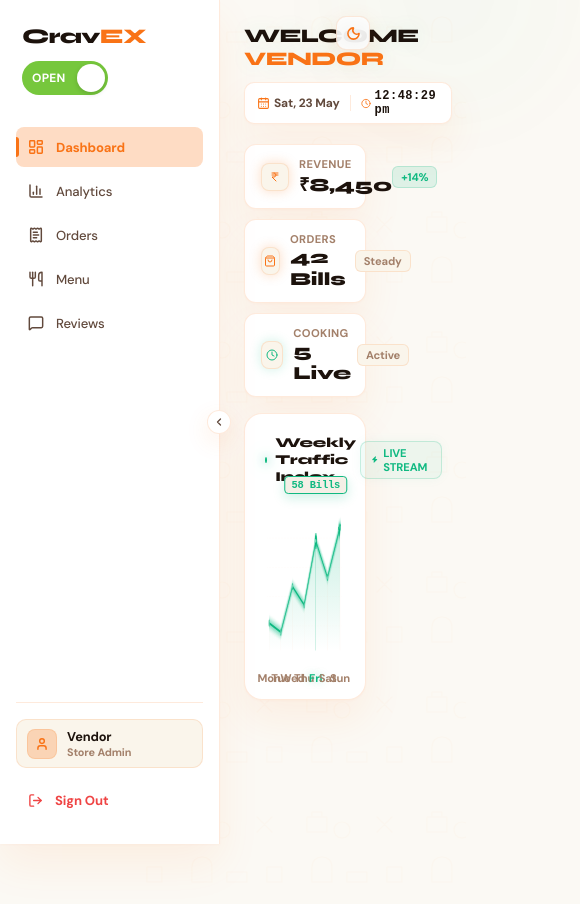
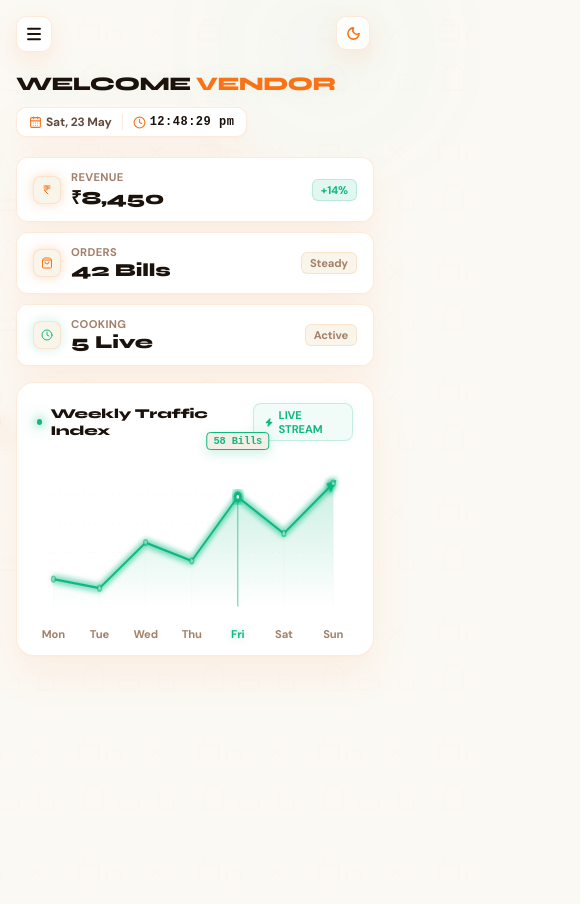
Before and after one commit to piyali2608/CravEX_frontend, a React (Vite) app: page /#/dashboard in a window 390 px wide. Shown: the top 904 px of the page, 580 px wide, since content can reach past the window. Built offline with nearby package versions, Linux system fonts and the light colour scheme.

Commit message:
changed the sidebar

```diff
--- a/src/App.jsx
+++ b/src/App.jsx
@@ -9,14 +9,24 @@ import ToastContainer from "./components/ToastContainer";
 import { useTheme } from "./hooks/useTheme";
 import { useMediaQuery } from "./hooks/useMediaQuery";
 import { useToast } from "./hooks/useToast";
-import { Sun, Moon } from "lucide-react";
+import { Sun, Moon, Menu } from "lucide-react"; // Imported Menu icon for mobile toggle
 
 export default function App() {
   const { theme, toggle: onToggleTheme } = useTheme();
   const isMobile = useMediaQuery("(max-width: 768px)");
+
+  // Automatically start collapsed (hidden) if the user is on a mobile device
   const [isCollapsed, setIsCollapsed] = useState(false);
   const [isStoreOpen, setIsStoreOpen] = useState(true);
   const { toasts, show: showToast, dismiss: dismissToast } = useToast();
+
+  useEffect(() => {
+    if (isMobile) {
+      setIsCollapsed(true);
+    } else {
+      setIsCollapsed(false);
+    }
+  }, [isMobile]);
 
   const getTabFromHash = () => {
     const cleanHash = window.location.hash.replace("#/", "");
@@ -40,6 +50,7 @@ export default function App() {
   const handleTabChange = (tabId) => {
     window.location.hash = `#/${tabId}`;
     setActiveTab(tabId);
+    if (isMobile) setIsCollapsed(true); // Auto-close drawer on link click if on phone
   };
 
   const renderContent = () => {
@@ -55,6 +66,21 @@ export default function App() {
 
   return (
     <div style={{ display: "flex", minHeight: "100vh", background: "var(--bg)", width: "100%" }}>
+
+      {/* MOBILE TRIGGER HAMBURGER PANEL: Only mounts when viewed on phones */}
+      {isMobile && isCollapsed && (
+        <button
+          onClick={() => setIsCollapsed(false)}
+          style={{
+            position: "fixed", top: "16px", left: "16px", display: "flex", alignItems: "center", justifyContent: "center",
+            height: "36px", width: "36px", background: "var(--surface)", border: "1.5px solid var(--border)",
+            borderRadius: "10px", cursor: "pointer", color: "var(--text)", boxShadow: "var(--shadow2)", zIndex: 105
+          }}
+        >
+          <Menu size={18} strokeWidth={2.5} />
+        </button>
+      )}
+
       {/* Floating Theme Button */}
       <button
         onClick={onToggleTheme}
@@ -63,7 +89,7 @@ export default function App() {
           position: "fixed", top: "16px", right: "20px", display: "flex", alignItems: "center", justifyContent: "center",
           height: "34px", width: "34px", background: "color-mix(in srgb, var(--surface) 85%, transparent)",
           backdropFilter: "blur(12px)", border: "1.5px solid var(--border)", borderRadius: "10px", cursor: "pointer",
-          color: "var(--accent)", boxShadow: "var(--shadow2)", zIndex: 200, transition: "all 0.15s ease"
+          color: "var(--accent)", boxShadow: "var(--shadow2)", zIndex: 100, transition: "all 0.15s ease"
         }}
         onMouseEnter={(e) => { e.currentTarget.style.borderColor = "var(--accent)"; e.currentTarget.style.transform = "translateY(-1px)"; }}
         onMouseLeave={(e) => { e.currentTarget.style.borderColor = "var(--border)"; e.currentTarget.style.transform = "translateY(0)"; }}
@@ -74,14 +100,16 @@ export default function App() {
       {/* Navigation Controls Dock */}
       <Sidebar activeTab={activeTab} setActiveTab={handleTabChange} isCollapsed={isCollapsed} setIsCollapsed={setIsCollapsed} isStoreOpen={isStoreOpen} setIsStoreOpen={setIsStoreOpen} />
 
-      {/* Primary Workspace Panel */}
+      {/* MOBILE RESPONSIVE WORKSPACE WRAPPER */}
       <main style={{
         flex: 1,
-        marginLeft: isCollapsed ? "80px" : (isMobile ? "220px" : "240px"),
-        padding: "24px",
-        paddingRight: isMobile ? "24px" : "80px",
+        // Set left margin to 0px on mobile viewports so content expands correctly
+        marginLeft: isMobile ? "0px" : (isCollapsed ? "80px" : "240px"),
+        padding: isMobile ? "16px" : "24px",
+        paddingTop: isMobile ? "72px" : "24px", // Extra upper clearance room on phones for menu buttons
+        paddingRight: isMobile ? "16px" : "80px",
         minWidth: 0,
-        transition: "margin-left 0.25s cubic-bezier(0.4, 0, 0.2, 1), padding-right 0.25s ease"
+        transition: "margin-left 0.25s cubic-bezier(0.4, 0, 0.2, 1), padding 0.25s ease"
       }}>
         {renderContent()}
       </main>
--- a/src/components/Sidebar.jsx
+++ b/src/components/Sidebar.jsx
@@ -15,23 +15,35 @@ export default function Sidebar({ activeTab, setActiveTab, isCollapsed, setIsCol
   ];
 
   return (
+    <>
+      {/* MOBILE DRAWERS BACKDROP GLASS OVERLAY */}
+      {isMobile && !isCollapsed && (
+        <div
+          onClick={() => setIsCollapsed(true)}
+          style={{
+            position: "fixed", inset: 0, background: "rgba(0,0,0,0.15)",
+            backdropFilter: "blur(4px)", zIndex: 108, animation: "fadeIn 0.2s ease"
+          }}
+        />
+      )}
+
       <aside style={{
-      width: isCollapsed ? 76 : (isMobile ? 220 : 240),
+        width: isMobile ? 240 : (isCollapsed ? 76 : 240),
         position: "fixed",
         top: 0,
-      left: 0,
         bottom: 0,
+        left: isMobile ? (isCollapsed ? "-250px" : "0px") : "0px",
         background: "var(--bg2)",
         borderRight: "1.5px solid var(--border)",
         display: "flex",
         flexDirection: "column",
-      padding: isCollapsed ? "1.5rem 0.5rem" : "1.5rem 1rem",
-      boxShadow: "var(--shadow)",
+        padding: (isMobile || !isCollapsed) ? "1.5rem 1rem" : "1.5rem 0.5rem",
+        boxShadow: (isMobile && isCollapsed) ? "none" : "var(--shadow)",
         zIndex: 110,
-      transition: "width 0.25s cubic-bezier(0.4, 0, 0.2, 1), padding 0.25s ease"
+        transition: "width 0.25s cubic-bezier(0.4, 0, 0.2, 1), left 0.25s cubic-bezier(0.4, 0, 0.2, 1), padding 0.25s ease"
       }}>
 
-      {/* Vertically Centered Expand/Collapse Trigger */}
+        {/* Collapse/Expand Toggle Handle Pin */}
         <button
           onClick={() => setIsCollapsed(!isCollapsed)}
           onMouseEnter={() => setIsHoveredToggle(true)}
@@ -56,29 +68,29 @@ export default function Sidebar({ activeTab, setActiveTab, isCollapsed, setIsCol
             transition: "all 0.2s ease"
           }}
         >
-        {isCollapsed ? <ChevronRight size={12} strokeWidth={2.5} /> : <ChevronLeft size={12} strokeWidth={2.5} />}
+          {(isCollapsed && !isMobile) || (!isCollapsed && isMobile) ? <ChevronRight size={12} strokeWidth={2.5} /> : <ChevronLeft size={12} strokeWidth={2.5} />}
         </button>
 
         {/* Brand Header Group */}
         <div style={{
           display: "flex",
           flexDirection: "column",
-        alignItems: isCollapsed ? "center" : "flex-start",
+          alignItems: (isCollapsed && !isMobile) ? "center" : "flex-start",
           marginBottom: "2rem",
           gap: 12,
-        paddingLeft: isCollapsed ? 0 : "6px"
+          paddingLeft: (isCollapsed && !isMobile) ? 0 : "6px"
         }}>
           <div style={{
             fontFamily: "'Syne', sans-serif",
             fontWeight: 800,
-          fontSize: isCollapsed ? "1rem" : "1.3rem",
+            fontSize: (isCollapsed && !isMobile) ? "1rem" : "1.3rem",
             color: "var(--text)",
             whiteSpace: "nowrap",
             letterSpacing: "-0.03em"
           }}>
-          C{isCollapsed ? <span style={{ color: "var(--accent)" }}>X</span> : <>rav<span style={{ color: "var(--accent)" }}>EX</span></>}
+            C{(isCollapsed && !isMobile) ? <span style={{ color: "var(--accent)" }}>X</span> : <>rav<span style={{ color: "var(--accent)" }}>EX</span></>}
           </div>
-        {!isCollapsed ? (
+          {(!isCollapsed || isMobile) ? (
             <div
               onClick={() => setIsStoreOpen(!isStoreOpen)}
               style={{
@@ -142,12 +154,13 @@ export default function Sidebar({ activeTab, setActiveTab, isCollapsed, setIsCol
               <button
                 key={item.id}
                 onClick={() => setActiveTab(item.id)}
-              title={isCollapsed ? item.label : ""}
+                title={(isCollapsed && !isMobile) ? item.label : ""}
                 style={{
                   display: "flex",
                   alignItems: "center",
-                justifyContent: isCollapsed ? "center" : "flex-start",
-                gap: isCollapsed ? 0 : 12,
+                  // TYPO FIXED HERE: Successfully changed to valid JSX key 'justifyContent'
+                  justifyContent: (isCollapsed && !isMobile) ? "center" : "flex-start",
+                  gap: (isCollapsed && !isMobile) ? 0 : 12,
                   width: "100%",
                   padding: "10px 12px",
                   height: "40px",
@@ -175,7 +188,7 @@ export default function Sidebar({ activeTab, setActiveTab, isCollapsed, setIsCol
                   }
                 }}
               >
-              {isActive && !isCollapsed && (
+                {isActive && (!isCollapsed || isMobile) && (
                   <div style={{
                     position: "absolute",
                     left: 0,
@@ -189,7 +202,7 @@ export default function Sidebar({ activeTab, setActiveTab, isCollapsed, setIsCol
                 <span style={{ display: "flex", alignItems: "center", transform: isActive ? "scale(1.04)" : "scale(1)", transition: "transform 0.2s ease" }}>
                   {item.icon}
                 </span>
-              {!isCollapsed && (
+                {(!isCollapsed || isMobile) && (
                   <span style={{ whiteSpace: "nowrap", letterSpacing: "-0.01em" }}>
                     {item.label}
                   </span>
@@ -199,7 +212,7 @@ export default function Sidebar({ activeTab, setActiveTab, isCollapsed, setIsCol
           })}
         </nav>
 
-      {/* Footer Tools Area */}
+        {/* Footer Admin Info Tools Area */}
         <div style={{
           borderTop: "1.5px solid var(--border)",
           paddingTop: "1rem",
@@ -209,16 +222,15 @@ export default function Sidebar({ activeTab, setActiveTab, isCollapsed, setIsCol
           width: "100%"
         }}>
 
-        {/* PROFILE CARD DOCK: Renamed to Vendor */}
           <div
-          title={isCollapsed ? "Vendor (Store Admin)" : ""}
+            title={(isCollapsed && !isMobile) ? "Vendor (Store Admin)" : ""}
             style={{
               display: "flex",
               alignItems: "center",
-            justifyContent: isCollapsed ? "center" : "flex-start",
-            gap: isCollapsed ? 0 : 10,
+              justifyContent: (isCollapsed && !isMobile) ? "center" : "flex-start",
+              gap: (isCollapsed && !isMobile) ? 0 : 10,
               width: "100%",
-            padding: isCollapsed ? "6px" : "8px 10px",
+              padding: (isCollapsed && !isMobile) ? "6px" : "8px 10px",
               borderRadius: "10px",
               background: "var(--surface2)",
               border: "1.5px solid var(--border)",
@@ -227,7 +239,6 @@ export default function Sidebar({ activeTab, setActiveTab, isCollapsed, setIsCol
               transition: "all 0.2s ease"
             }}
           >
-          {/* Avatar Bubble */}
             <div style={{
               width: "30px",
               height: "30px",
@@ -243,35 +254,19 @@ export default function Sidebar({ activeTab, setActiveTab, isCollapsed, setIsCol
               <User size={14} strokeWidth={2.5} />
             </div>
 
-          {/* Identity Meta Labels */}
-          {!isCollapsed && (
+            {(!isCollapsed || isMobile) && (
               <div style={{ display: "flex", flexDirection: "column", minWidth: 0, flex: 1 }}>
-              <span style={{
-                fontWeight: 700,
-                fontSize: "0.8rem",
-                color: "var(--text)",
-                whiteSpace: "nowrap",
-                overflow: "hidden",
-                textOverflow: "ellipsis"
-              }}>
+                <span style={{ fontWeight: 700, fontSize: "0.8rem", color: "var(--text)", whiteSpace: "nowrap", overflow: "hidden", textOverflow: "ellipsis" }}>
                   Vendor
                 </span>
-              <span style={{
-                fontSize: "0.68rem",
-                color: "var(--text3)",
-                fontWeight: 600,
-                whiteSpace: "nowrap",
-                overflow: "hidden",
-                textOverflow: "ellipsis"
-              }}>
+                <span style={{ fontSize: "0.68rem", color: "var(--text3)", fontWeight: 600, whiteSpace: "nowrap", overflow: "hidden", textOverflow: "ellipsis" }}>
                   Store Admin
                 </span>
               </div>
             )}
           </div>
 
-        {/* Action Trigger Row */}
-        {!isCollapsed ? (
+          {(!isCollapsed || isMobile) ? (
             <button
               title="Sign Out"
               style={{
@@ -302,5 +297,6 @@ export default function Sidebar({ activeTab, setActiveTab, isCollapsed, setIsCol
           )}
         </div>
       </aside>
+    </>
   );
 }
```
Lines whose indentation alone changed are shown as unchanged.
